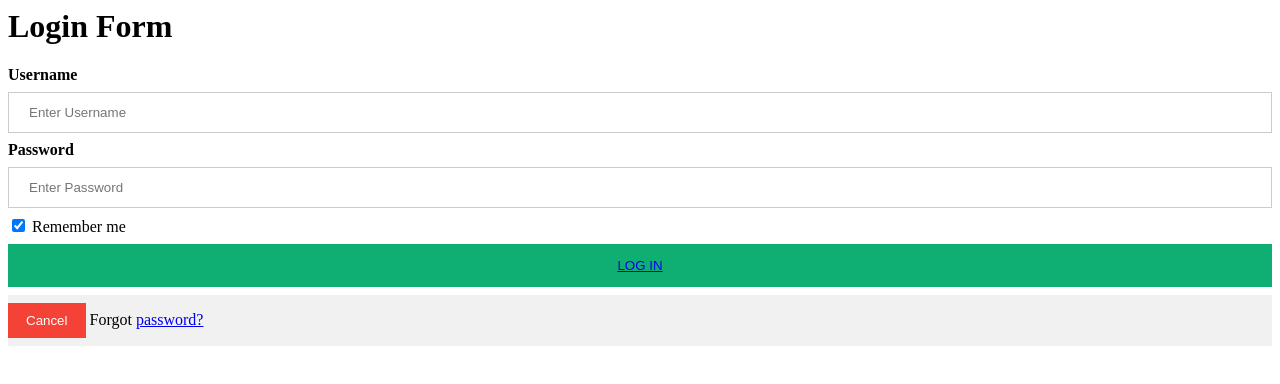
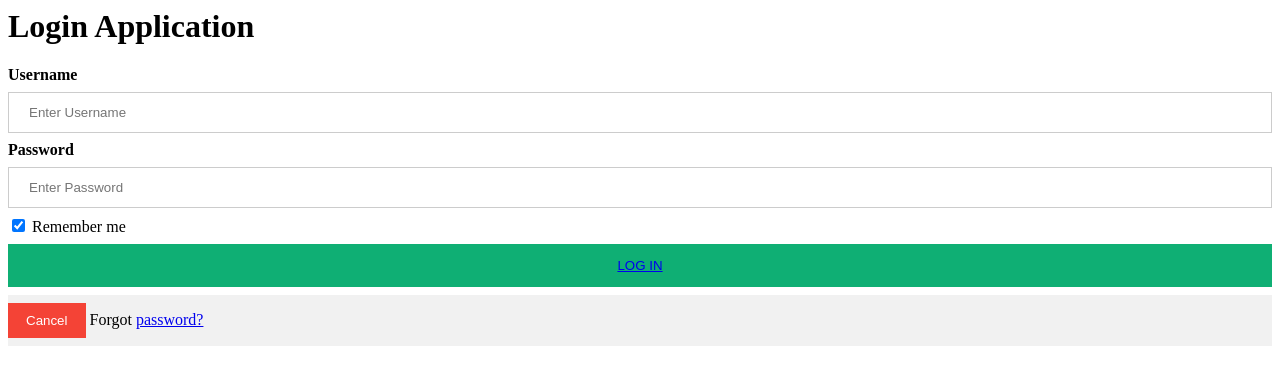
Before and after one commit to Tharani404/Test-HTML, a plain HTML site: page index.html in a window 1280 px wide. Drawn offline with Linux system fonts and the light colour scheme.

Commit message:
update application

```diff
--- a/index.html
+++ b/index.html
@@ -35,7 +35,7 @@
     </head>
 
     <body>
-        <h1>Login Form </h1>
+        <h1>Login Application </h1>
 
     </body>
 
```
